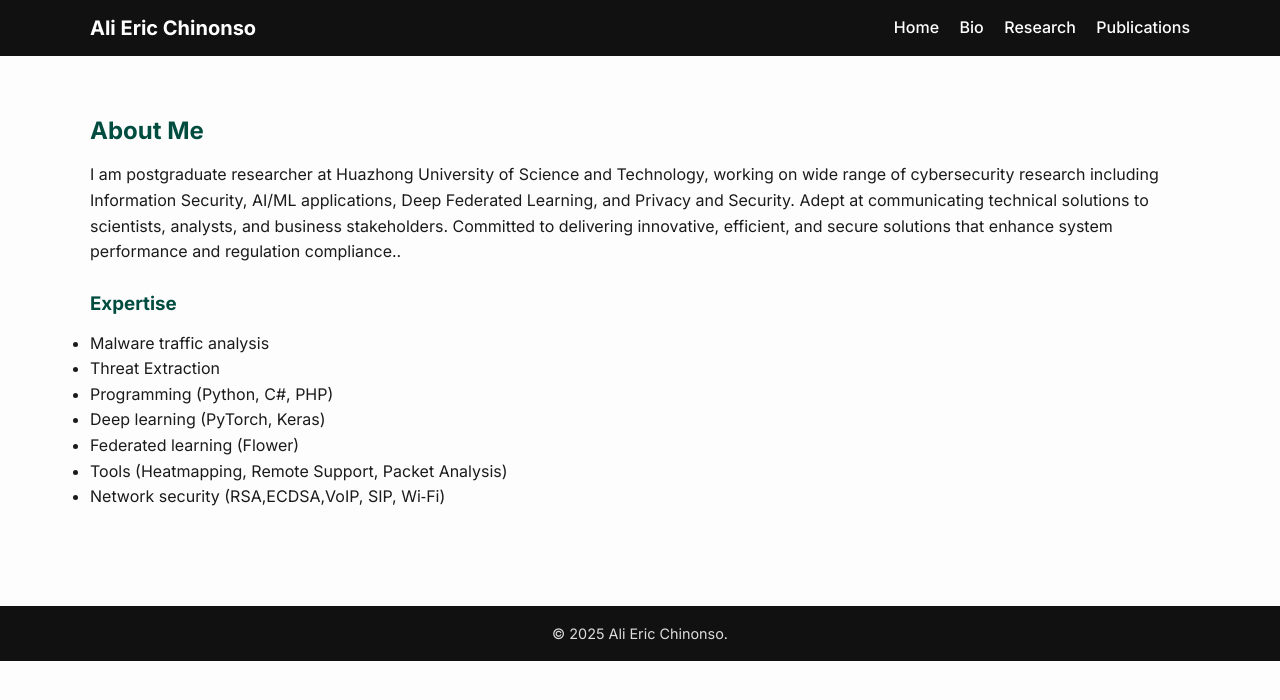
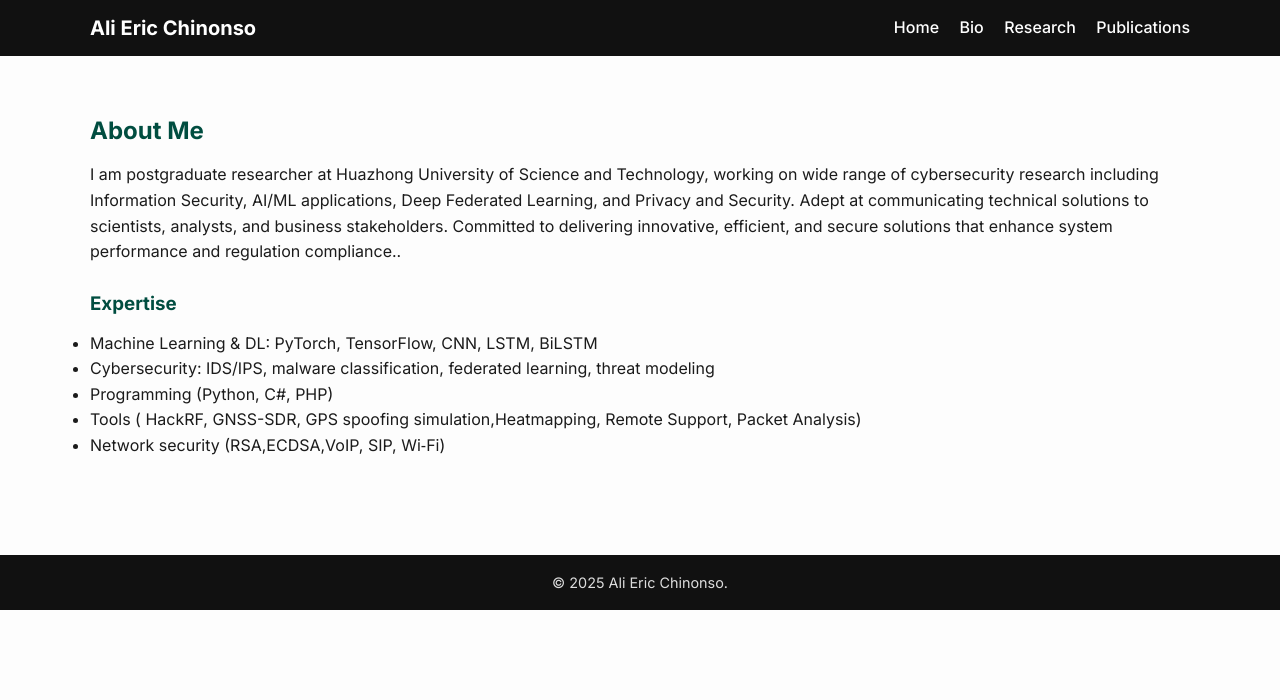
Before and after one commit to EmpireNetwork123/EmpireNetwork123.github.io, a Jekyll site: the page built from bio.md, in a window 1280 px wide. Shown: the top 700 px of the page. Built offline with Jekyll 4.4.1, drawn with Linux system fonts in a browser that asks for light colours.

Commit message:
Update bio.md

```diff
--- a/bio.md
+++ b/bio.md
@@ -9,10 +9,8 @@ permalink: /bio/
 I am postgraduate researcher at Huazhong University of Science and Technology, working on wide range of cybersecurity research including Information Security, AI/ML applications, Deep Federated Learning, and Privacy and Security. Adept at communicating technical solutions to scientists, analysts, and business stakeholders. Committed to delivering innovative, efficient, and secure solutions that enhance system performance and regulation compliance..
 
 ### Expertise
-- Malware traffic analysis
-- Threat Extraction
+- Machine Learning & DL: PyTorch, TensorFlow, CNN, LSTM, BiLSTM
+- Cybersecurity: IDS/IPS, malware classification, federated learning, threat modeling
 - Programming (Python, C#, PHP)
-- Deep learning (PyTorch, Keras)
-- Federated learning (Flower)
-- Tools (Heatmapping, Remote Support, Packet Analysis)
+- Tools ( HackRF, GNSS-SDR, GPS spoofing simulation,Heatmapping, Remote Support, Packet Analysis)
 - Network security (RSA,ECDSA,VoIP, SIP, Wi‑Fi)
```
